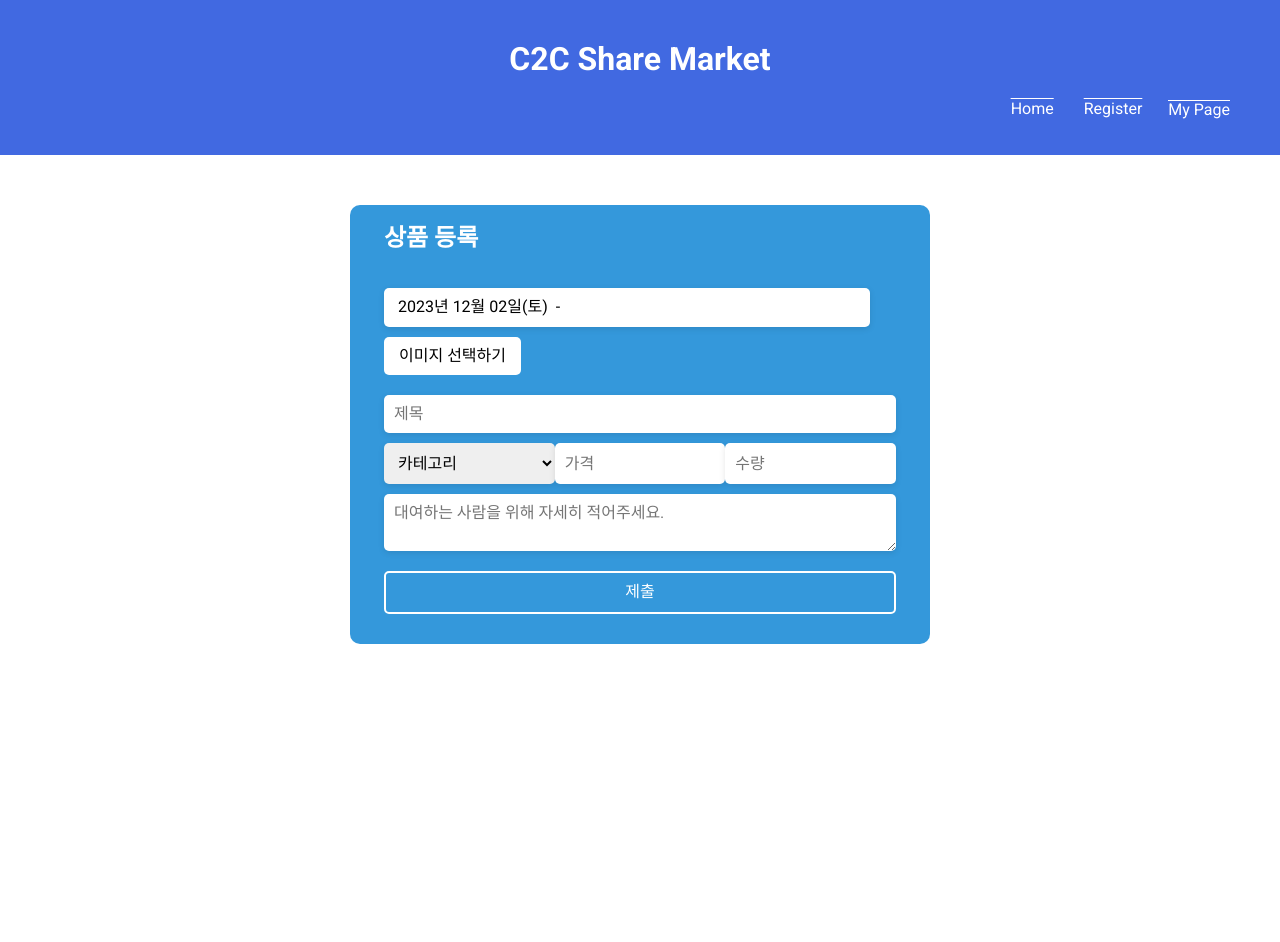
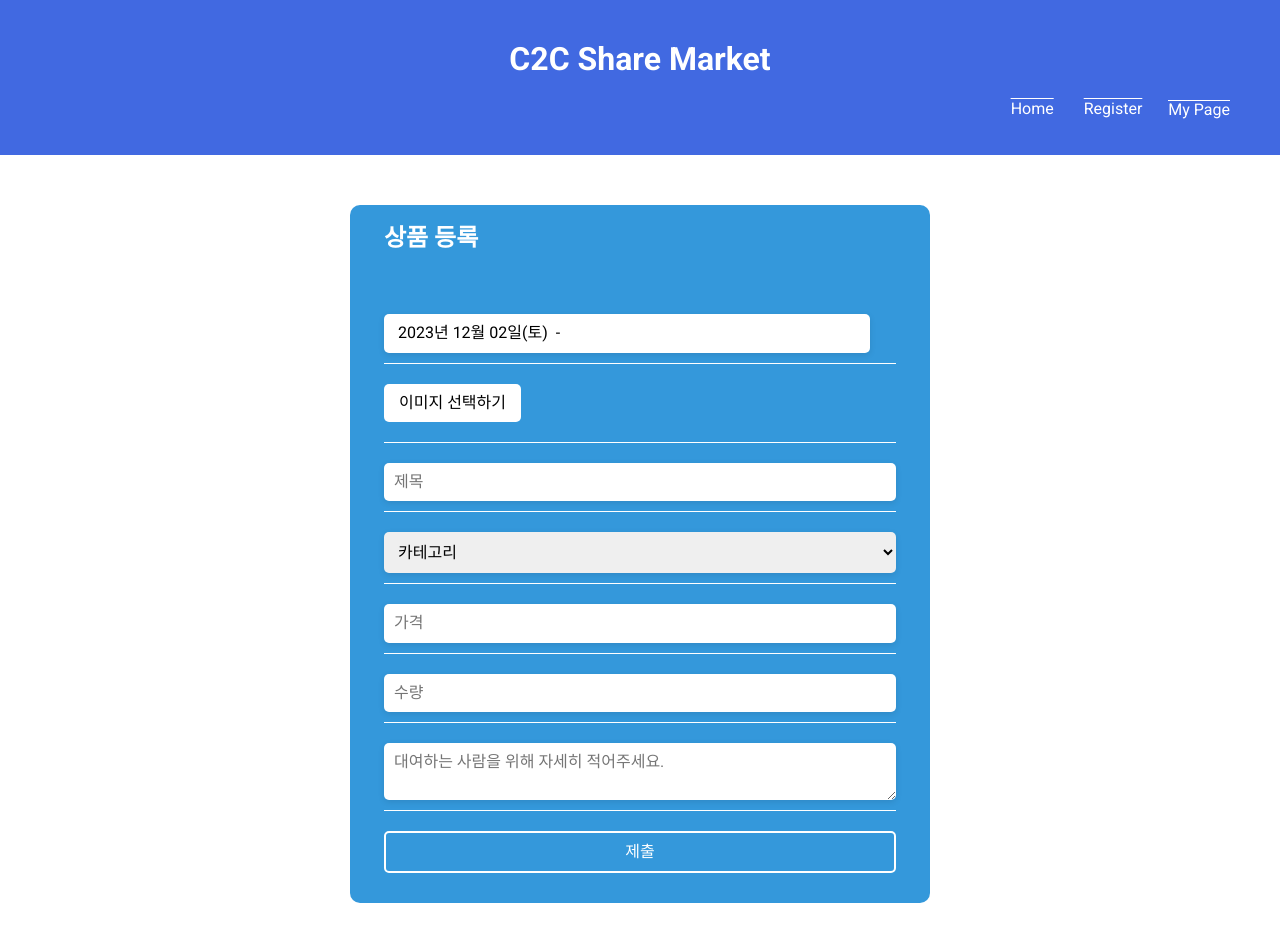
Before and after one commit to Sungwoo00/Viliez, a React (Create React App) app in the folder Project1/: page /Register in a window 1280 px wide. Shown: the top 942 px of the page. Before the commit the page ends 800 px from the top, so only its background shows below. Built offline with nearby package versions, Linux system fonts and the light colour scheme; no server answers; sample sign-in values are in the browser's storage.

Commit message:
ItemForm
아이템 폼 제출 css 수정

```diff
--- a/Project1/src/pages/home/ItemForm.js
+++ b/Project1/src/pages/home/ItemForm.js
@@ -153,6 +153,8 @@ const ItemForm = ({ uid }) => {
       <form onSubmit={handleSubmit}>
         <fieldset>
           <legend>상품 등록</legend>
+          <ul className={styles.formList}>
+            <li className={styles.formItem}>
               <ReactDatePicker
                 className={Datepicker.ReactDatePicker}
                 id='rentalperiod'
@@ -171,6 +173,10 @@ const ItemForm = ({ uid }) => {
                 locale={ko}
                 readOnly
               />
+
+            </li>
+
+            <li className={styles.formItem}>
               <input
                 type='file'
                 id='imageInput'
@@ -180,13 +186,18 @@ const ItemForm = ({ uid }) => {
               />
               <label htmlFor='imageInput'>이미지 선택하기</label>
 
-          {imagePreviewUrl && (
+              {
+                imagePreviewUrl && (
                   <img
                     src={imagePreviewUrl}
                     alt='Preview'
                     className={styles.imagePreview}
                   />
-          )}
+                )
+              }
+            </li>
+
+            <li className={styles.formItem}>
               <input
                 placeholder='제목'
                 id='tit'
@@ -195,7 +206,9 @@ const ItemForm = ({ uid }) => {
                 required
                 onChange={handleData}
               />
-          <div className={styles.category_price_ea}>
+            </li>
+
+            <li className={styles.formItem}>
               <select
                 id='category'
                 value={category}
@@ -208,6 +221,9 @@ const ItemForm = ({ uid }) => {
                 <option value='의류'>의류</option>
                 <option value='취미'>취미</option>
               </select>
+            </li>
+
+            <li className={styles.formItem}>
               <input
                 placeholder='가격'
                 id='price'
@@ -215,9 +231,10 @@ const ItemForm = ({ uid }) => {
                 value={price}
                 required
                 onChange={handleData}
-              min='5000'
-              step='1000'
               />
+            </li>
+
+            <li className={styles.formItem}>
               <input
                 placeholder='수량'
                 id='ea'
@@ -225,10 +242,10 @@ const ItemForm = ({ uid }) => {
                 value={ea}
                 required
                 onChange={handleData}
-              min='1'
-              step='1'
               />
-          </div>
+            </li>
+
+            <li className={styles.formItem}>
               <textarea
                 placeholder='대여하는 사람을 위해 자세히 적어주세요.'
                 id='txt'
@@ -237,7 +254,8 @@ const ItemForm = ({ uid }) => {
                 required
                 onChange={handleData}
               />
-
+            </li>
+          </ul>
           <button type='submit'>제출</button>
         </fieldset>
       </form>
--- a/Project1/src/pages/home/ItemForm.module.css
+++ b/Project1/src/pages/home/ItemForm.module.css
@@ -1,5 +1,16 @@
 fieldset {
+  padding: 0;
   border: none;
+}
+
+ul {
+  padding: 0;
+  list-style-type: none;
+}
+
+.formItem {
+  border-bottom: 1px solid white;
+  padding: 10px 0;
 }
 
 input,
```
Lines whose indentation alone changed are shown as unchanged.
